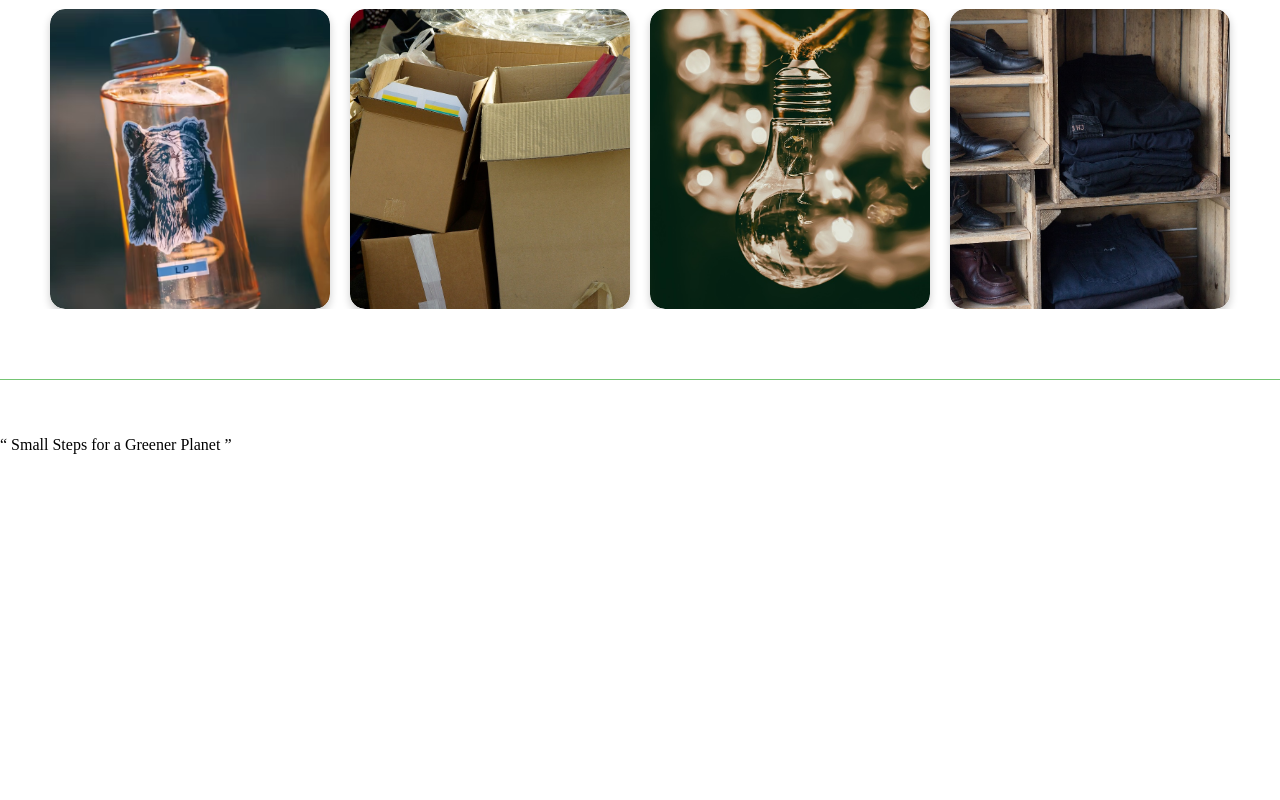
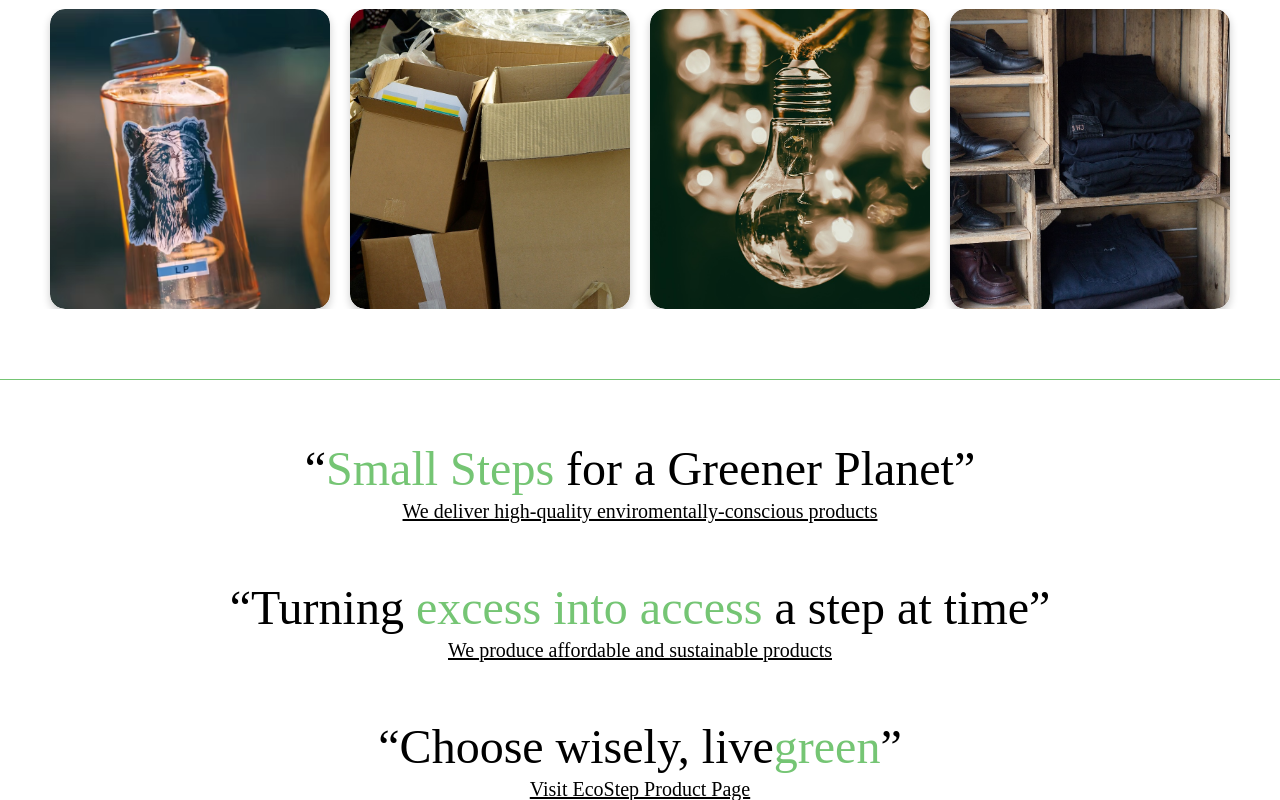
Before and after one commit to magentaong/EcoStep, a plain HTML site: page EcoStep-Landing/index.html in a window 1280 px wide. Shown: the part 1089-1889 px from the top of the page. Before the commit the page ends 1543 px from the top, so only its background shows below. Drawn offline with Linux system fonts and the light colour scheme; a web font is replaced by a local one.

Commit message:
quotes section done

```diff
--- a/EcoStep-Landing/index.html
+++ b/EcoStep-Landing/index.html
@@ -22,7 +22,7 @@
             <a class="active" href="#home">Home</a>
             <a href="#shop">Shop</a>
             <a href="#workshops">Workshops</a>
-            <a href="#about">About Us</a>
+            <a href="#about">About</a>
             <a href="#contact">Contact</a>
         </div>
         <form class="search-bar">
@@ -102,8 +102,23 @@
     <hr/>
     <div>
         <q>
-         <color stlye="green">Small Steps</color> for a Greener Planet
+         <span class="highlight-green"> Small Steps </span> &nbsp;for a Greener Planet
         </q>
+        <p class="quotes"> We deliver high-quality enviromentally-conscious products </p>
+    </div>
+    <br><br><br>
+    <div>
+        <q>
+         Turning&nbsp;<span class="highlight-green"> excess into access </span> &nbsp;a step at time
+        </q>
+        <p class="quotes"> We produce affordable and sustainable products </p>
+    </div>
+    <br><br><br>
+    <div>
+        <q>
+         Choose wisely, live <span class="highlight-green"> green </span>
+        </q>
+        <p class="quotes">Visit EcoStep Product Page</p>
     </div>
 </body>
 </html>
--- a/EcoStep-Landing/styles.css
+++ b/EcoStep-Landing/styles.css
@@ -286,3 +286,29 @@ hr {
     transition: width 0.5s ease, transform 0.5s ease;;
     flex: 1 1 0%; /* Compress unhovered cards */
   }
+
+.highlight-green {
+    color: #75C574 ;
+}
+
+q {
+    display: flex;
+    z-index: 3;
+    justify-content: center;
+    text-align: center;
+    font-size: 48px;
+    font-family: 'Inknut Antiqua', serif;
+    padding: 5px;
+}
+
+.quotes {
+    display: flex;
+    z-index: 3;
+    justify-content: center;
+    text-align: center;
+    font-size: 20px;
+    padding: 5px;
+    font-family: 'Inknut Antiqua', serif;
+    line-height: 0.5;
+    text-decoration: underline;
+}
```
